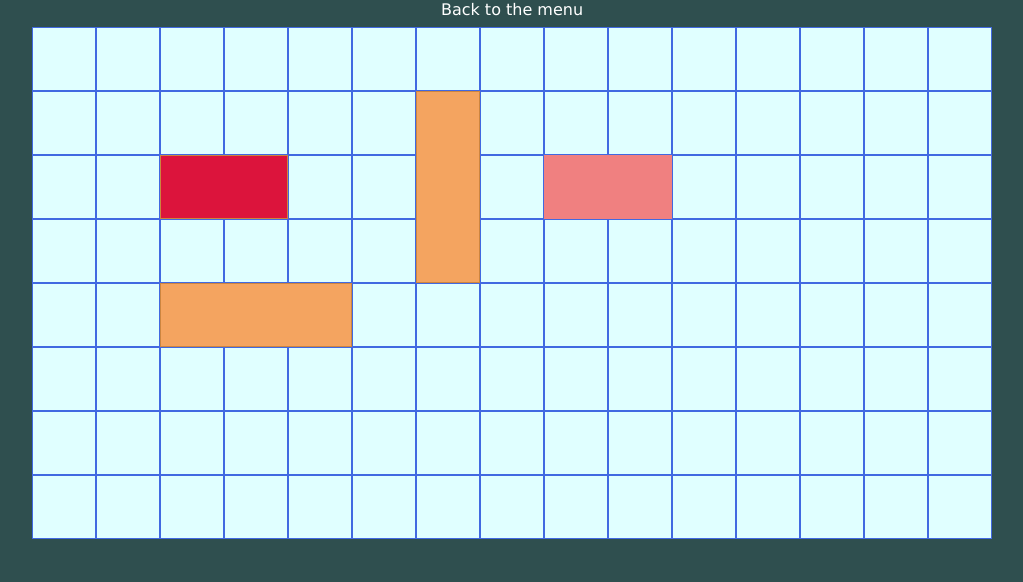
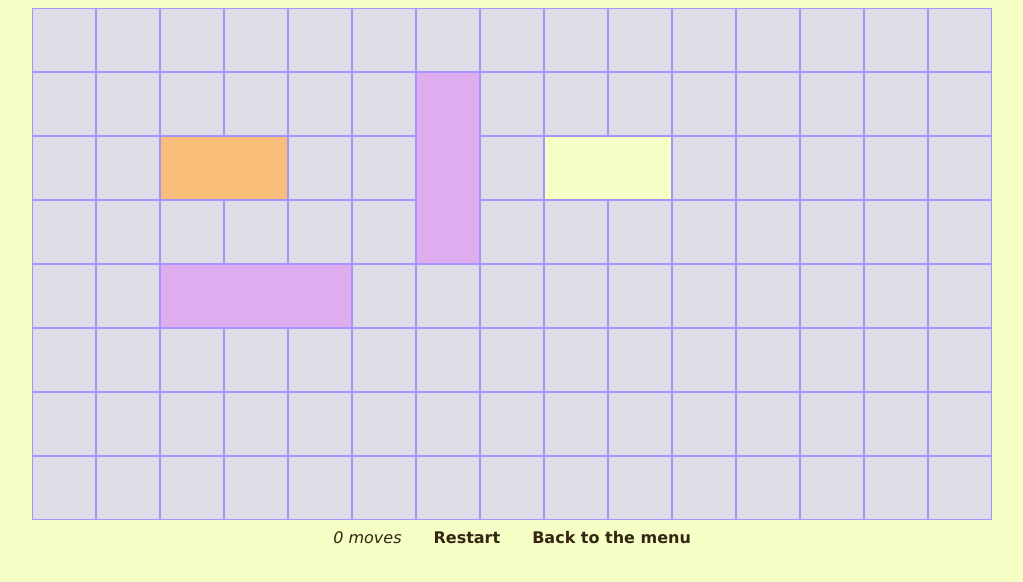
Before and after one commit to obr-09/svelte-parking-game, a Svelte app: page / in a window 1280 px wide. Both pictures are taken after a click on the item "default". Shown: the top 582 px of the page, without its empty margins (128-1151 px from the left). Built offline with nearby package versions, Linux system fonts and the light colour scheme.

Commit message:
feat: colors & move count

```diff
--- a/src/app.css
+++ b/src/app.css
@@ -1,15 +1,24 @@
+:root {
+  --primaryBackground: #dedce7;
+  --primaryEdges: #A693FD;
+  --secondaryBackground: #f4fec5;
+  --mainDog: #fabe7b;
+  --stationaryDog: #deadf0;
+  --dogCarpet: #f4fec5;
+  --fontColor: #352512;
+}
 
 html, body {
   width: 100%;
   height: 100%;
   margin: 0;
+  color: var(--fontColor);
 }
 
 #app {
   width: 100%;
   height: 100%;
-  background: darkslategrey;
-  color: white;
+  background: var(--secondaryBackground);
   font-family: 'Lucida Sans', 'Lucida Sans Regular', 'Lucida Grande', 'Lucida Sans Unicode', Geneva, Verdana, sans-serif;
 }
 
--- a/src/game/Cell.svelte
+++ b/src/game/Cell.svelte
@@ -14,8 +14,8 @@ import { cellWidth } from "./store";
 
 <style>
   .cell {
-    background: lightcyan;
-    border: 1px solid royalblue;
+    background: var(--primaryBackground);
+    border: 1px solid var(--primaryEdges);
     box-sizing: border-box;
   }
 </style>
--- a/src/game/Dog.svelte
+++ b/src/game/Dog.svelte
@@ -3,7 +3,7 @@
 <script lang="ts">
   import { onDestroy, onMount } from "svelte";
   import type { Coordinates, DogPlacement, MovementLimits } from "./models";
-  import { cellWidth, gridOccupiedSpace, gridSize, isThereDogBeingWalked } from "./store";
+  import { cellWidth, gridOccupiedSpace, gridSize, isGoalReached, isThereDogBeingWalked, moveCount } from "./store";
 
   export let placement: DogPlacement;
   export let isRocketDog: boolean = false;
@@ -25,7 +25,7 @@
   });
 
   const onDogHold = () => {
-    if (!isDogBeingWalked) {
+    if (!isDogBeingWalked && !$isGoalReached) {
       isDogBeingWalked = true;
       $isThereDogBeingWalked = true;
       computeMovementLimits();
@@ -34,11 +34,15 @@
   // On mouse release, set dog logical and visual position to store data
   const onDogRelease = (): void => {
     if (isDogBeingWalked) {
+      const placementBefore: DogPlacement = {...placement};
       placement.x = Math.round((movementCoordinates.x - placement.width * $cellWidth / 2) / $cellWidth);
       placement.y = Math.round((movementCoordinates.y - placement.height * $cellWidth / 2) / $cellWidth);
       movementCoordinates = { x: (placement.x + placement.width/2) * $cellWidth, y: (placement.y + placement.height/2) * $cellWidth };
       isDogBeingWalked = false;
       $isThereDogBeingWalked = false;
+
+      if (placement.x !== placementBefore.x || placement.y !== placementBefore.y)
+        $moveCount++;
     }
   };
   // On mouse move when holding, set dog visual position to mouse
@@ -76,8 +80,8 @@
   style="
     left: {movementCoordinates.x}px;
     top: {movementCoordinates.y}px;
-    width: {placement.width * $cellWidth}px;
-    height: {placement.height * $cellWidth}px;
+    width: {placement.width * $cellWidth - 2}px;
+    height: {placement.height * $cellWidth - 2}px;
   "
   on:mousedown|preventDefault={onDogHold}
 />
@@ -85,15 +89,14 @@
 <style>
   .dog {
     position: absolute;
-    background: sandybrown;
-    border: 1px solid peru;
+    background: var(--stationaryDog);
     box-sizing: border-box;
     transform: translate(-50%, -50%);
     z-index: 1;
   }
 
   .dog.rocket {
-    background: crimson;
+    background: var(--mainDog);
   }
 
   .dog.unselectable {
--- a/src/game/Game.svelte
+++ b/src/game/Game.svelte
@@ -1,7 +1,7 @@
 <script lang="ts">
   import { onMount } from 'svelte';
   import type { LevelSettings } from './models';
-  import { goal, gridSize, isThereDogBeingWalked, otherDogs, rocketDog } from './store';
+  import { goal, gridSize, isThereDogBeingWalked, moveCount, otherDogs, rocketDog } from './store';
   import Dog from './Dog.svelte';
   import Goal from './Goal.svelte';
   import Grid from './Grid.svelte';
@@ -11,21 +11,29 @@
   let isLevelInitialized: boolean = false;
 
   onMount(() => {
+    initLevel();
+  });
+
+  const initLevel = () => {
     $isThereDogBeingWalked = false;
     $gridSize= levelSettings.gridSize;
     $goal = levelSettings.goal;
     $rocketDog = {...levelSettings.rocketDog};
     $otherDogs = levelSettings.otherDogs.map(dog => ({ ...dog }));
     isLevelInitialized = true;
-  });
+    $moveCount = 0;
+  }
 
   const backToMenu = () => {
     $currentLevelSettings = null;
-  };;
+  };
+
+  const restartLevel = () => {
+    initLevel();
+  };
 </script>
 
 <div class="game">
-  <span on:click={backToMenu} class="back">Back to the menu</span>
   <Grid>
     {#if isLevelInitialized}
     <div class="dog-container">
@@ -43,6 +51,11 @@
     </div>
     {/if}
   </Grid>
+  <div class="subtext">
+    <span class="moveCount">{$moveCount} moves</span>
+    <span on:click={restartLevel} class="restart">Restart</span>
+    <span on:click={backToMenu} class="back">Back to the menu</span>
+  </div>
 </div>
 
 <style>
@@ -55,10 +68,15 @@
     align-items: center;
   }
 
-  .back {
+  .moveCount {
+    font-style: italic;
+  }
+
+  .back, .restart {
     cursor: pointer;
+    font-weight: bold;
   }
-  .back:hover {
+  .back:hover, .restart:hover {
     text-decoration: underline;
   }
 
@@ -70,4 +88,13 @@
     left: 0;
     margin: 8px;
   }
+
+  .subtext {
+    display: flex;
+    flex-direction: row;
+  }
+
+  .subtext span {
+    margin: 0 16px;
+  }
 </style>
--- a/src/game/Goal.svelte
+++ b/src/game/Goal.svelte
@@ -26,8 +26,8 @@
   style="
     left: {(placement.x + placement.width/2) * $cellWidth}px;
     top: {(placement.y + placement.height/2) * $cellWidth}px;
-    width: {placement.width * $cellWidth}px;
-    height: {placement.height * $cellWidth}px;
+    width: {placement.width * $cellWidth - 2}px;
+    height: {placement.height * $cellWidth - 2}px;
   "
 >
 </div>
@@ -37,7 +37,7 @@
     position: absolute;
     box-sizing: border-box;
     transform: translate(-50%, -50%);
-    background: lightcoral;
+    background: var(--dogCarpet);
     pointer-events: none;
   }
 </style>
--- a/src/game/store.ts
+++ b/src/game/store.ts
@@ -32,3 +32,4 @@ export const gridOccupiedSpace = derived(([gridBaseSpace, otherDogs, rocketDog])
 // Goal
 export const goal = writable<DogPlacement>();
 export const isGoalReached = derived([rocketDog, goal], ([$rocketDog, $goal]) => $rocketDog?.x === $goal.x && $rocketDog?.y === $goal.y);
+export const moveCount = writable<number>(0);
--- a/src/menu/Menu.svelte
+++ b/src/menu/Menu.svelte
@@ -14,10 +14,10 @@
 </script>
 
 <div class="menu">
-  <h2>Levels:</h2>
+  <h2>Choose your level</h2>
   <ul class="levels">
     {#each Object.keys($storedLevels) as storedLevel}
-      <li class="level" on:click={() => loadLevel(storedLevel)}>{storedLevel}</li>
+      <li class="level"><button on:click={() => loadLevel(storedLevel)}>{storedLevel}</button></li>
     {/each}
   </ul>
 </div>
@@ -28,10 +28,12 @@
     width: 400px;
     margin: auto;
     flex-direction: column;
+    text-align: center;
   }
 
   .levels {
-    padding-left: 20px;
+    padding: 0;
+    list-style: none;
   }
 
   .level {
```
